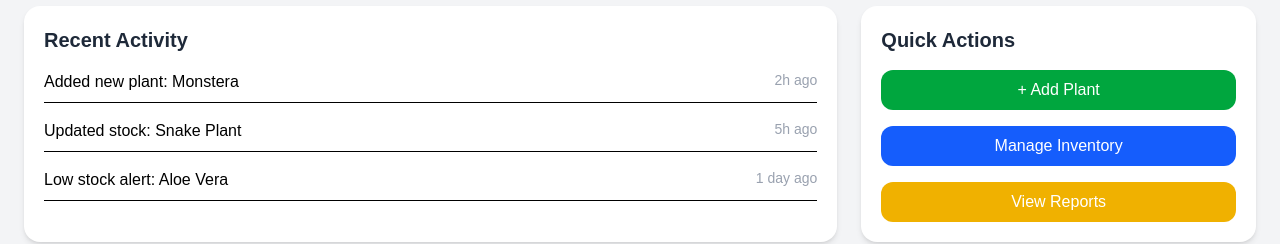
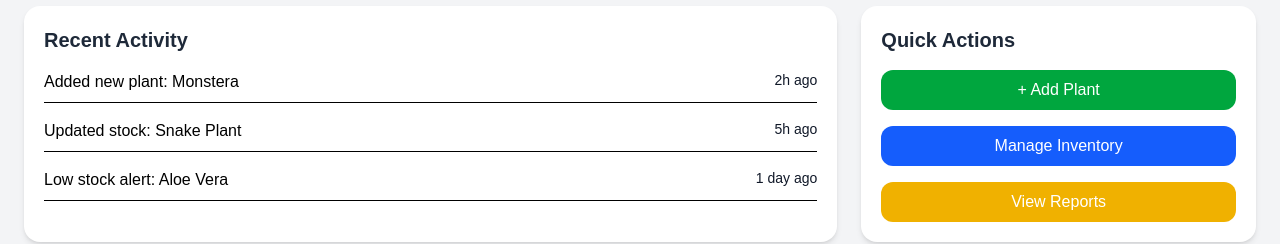
Before and after one commit to yasarahasini/plant-ventory, a Next.js app in the folder frontend/: page /admin-dashboard/settings in a window 1280 px wide. Shown: the part 282-526 px from the top of the page. Built offline with nearby package versions, Linux system fonts and the light colour scheme.

Commit message:
update pages

```diff
--- a/frontend/app/(admin)/admin-dashboard/settings/page.tsx
+++ b/frontend/app/(admin)/admin-dashboard/settings/page.tsx
@@ -1,5 +1,6 @@
 import React from "react";
 import { Leaf, Package, AlertTriangle, Users } from "lucide-react";
+import Link from "next/link";
 
 type StatCardProps = {
   title: string;
@@ -63,17 +64,17 @@ const AdminDashboard: React.FC = () => {
           </h2>
 
           <ul className="space-y-4">
-            <li className="flex justify-between border-b pb-2">
+            <li className="flex justify-between text-black border-b pb-2">
               <span>Added new plant: Monstera</span>
-              <span className="text-gray-400 text-sm">2h ago</span>
+              <span className="text-gray-900 text-sm">2h ago</span>
             </li>
-            <li className="flex justify-between border-b pb-2">
+            <li className="flex justify-between text-black border-b pb-2">
               <span>Updated stock: Snake Plant</span>
-              <span className="text-gray-400 text-sm">5h ago</span>
+              <span className="text-gray-900 text-sm">5h ago</span>
             </li>
-            <li className="flex justify-between border-b pb-2">
+            <li className="flex justify-between text-black border-b pb-2">
               <span>Low stock alert: Aloe Vera</span>
-              <span className="text-gray-400 text-sm">1 day ago</span>
+              <span className="text-gray-900 text-sm">1 day ago</span>
             </li>
           </ul>
         </div>
@@ -86,13 +87,13 @@ const AdminDashboard: React.FC = () => {
 
           <div className="flex flex-col gap-4">
             <button className="bg-green-600 text-white py-2 rounded-xl hover:bg-green-700 transition">
-              + Add Plant
+             <Link href="/admin-dashboard/shop"> + Add Plant</Link>
             </button>
             <button className="bg-blue-600 text-white py-2 rounded-xl hover:bg-blue-700 transition">
-              Manage Inventory
+             <Link href="/admin-dashboard"> Manage Inventory</Link>
             </button>
             <button className="bg-yellow-500 text-white py-2 rounded-xl hover:bg-yellow-600 transition">
-              View Reports
+             <Link href="/admin-dashboard"> View Reports</Link>
             </button>
           </div>
         </div>
```
